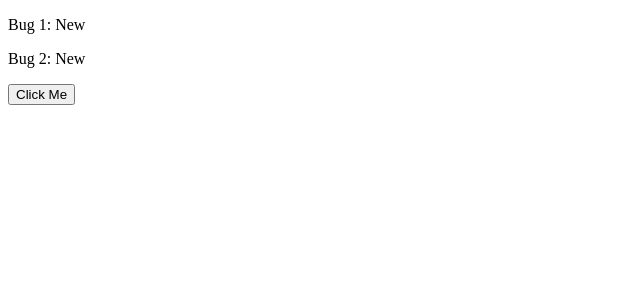
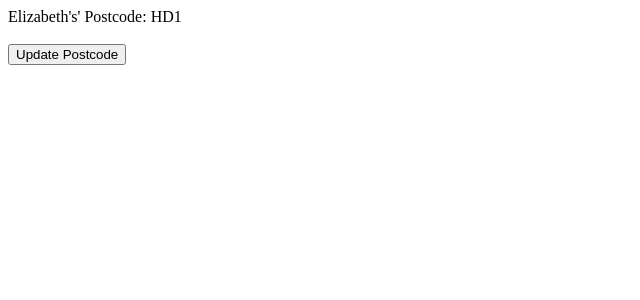
Before and after one commit to ElizaWymer/Finance-Tracker-WebProject, a React (Vite) app: page / in a window 1280 px wide. Shown: the top 300 px of the page, without its empty margins (0-640 px from the left). Built offline with nearby package versions, Linux system fonts and the light colour scheme.

Commit message:
Updated the property of a nested object

```diff
--- a/src/App.tsx
+++ b/src/App.tsx
@@ -2,33 +2,28 @@ import { useState } from "react";
 import produce from "immer";
 
 function App() {
-  const [bugs, setBugs] = useState([
-    { id: 1, title: "Bug 1", fixed: false },
-    { id: 2, title: "Bug 2", fixed: false },
-  ]);
+  const [customer, setCustomer] = useState({
+    name: "Elizabeth",
+    address: { city: "Huddersfield", postcode: "HD1" },
+  });
 
   const handleClick = () => {
-    setBugs(
-      produce((draft) => {
-        const bug = draft.find((bug) => bug.id === 1);
-        if (bug) bug.fixed = true;
-      })
-    );
+    setCustomer({
+      ...customer,
+      address: { ...customer.address, postcode: "HD2" },
+    });
   };
 
   return (
     <div>
-      {bugs.map((bug) => (
-        <p key={bug.id}>
-          {bug.title}: {bug.fixed ? "Fixed" : "New"}
-        </p>
-      ))}
+      {customer.name}'s' Postcode: {customer.address.postcode}
+      <br></br> <br></br>
       <button
         onClick={() => {
           handleClick();
         }}
       >
-        Click Me
+        Update Postcode
       </button>
     </div>
   );
```
